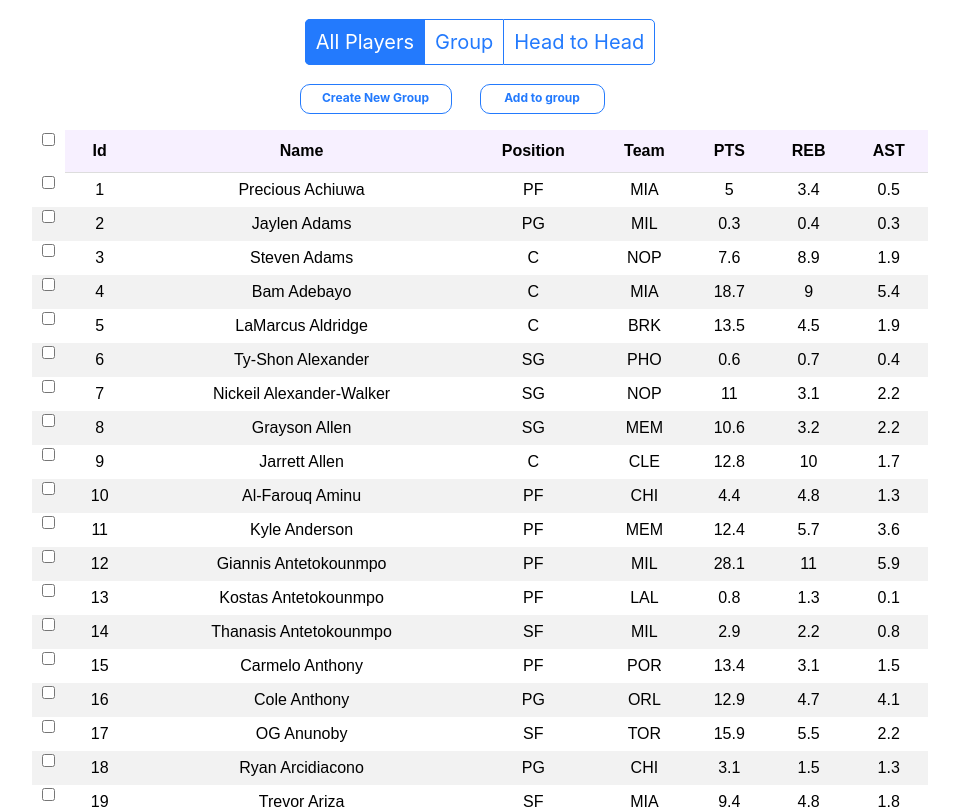
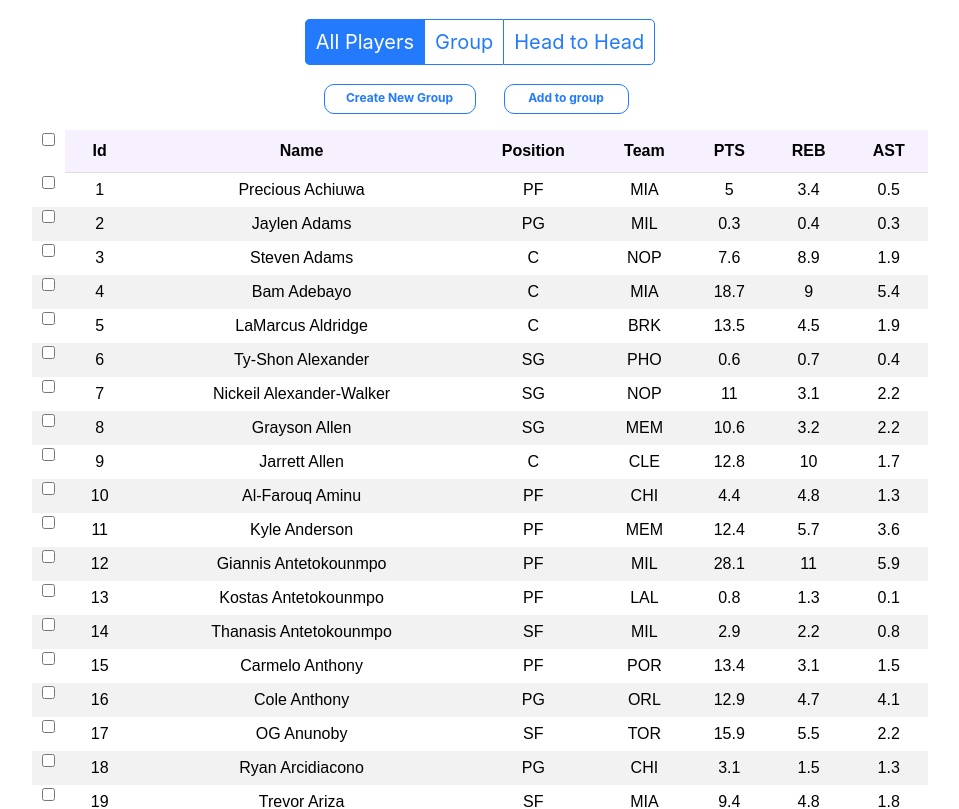
Before and after one commit to alexhu00/nba_player_analyzer, a React (Create React App) app in the folder frontend/: page /Players in a window 1280 px wide. Shown: the top 809 px of the page, without its empty margins (160-1119 px from the left). Built offline with nearby package versions, Linux system fonts and the light colour scheme.

Commit message:
button positioning

```diff
--- a/frontend/src/css/buttonStyling.css
+++ b/frontend/src/css/buttonStyling.css
@@ -1,5 +1,6 @@
 .actionButtonsGroup {
   padding-bottom: 16px;
+  padding-left: 48px;
 }
 
 .divider {
```
